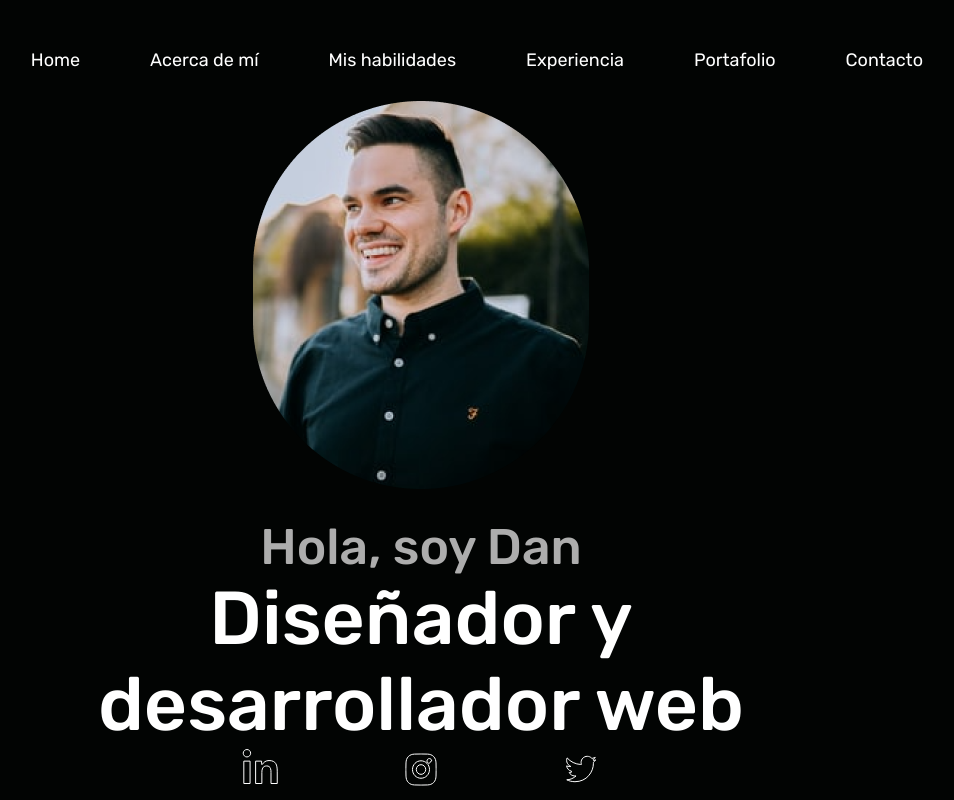
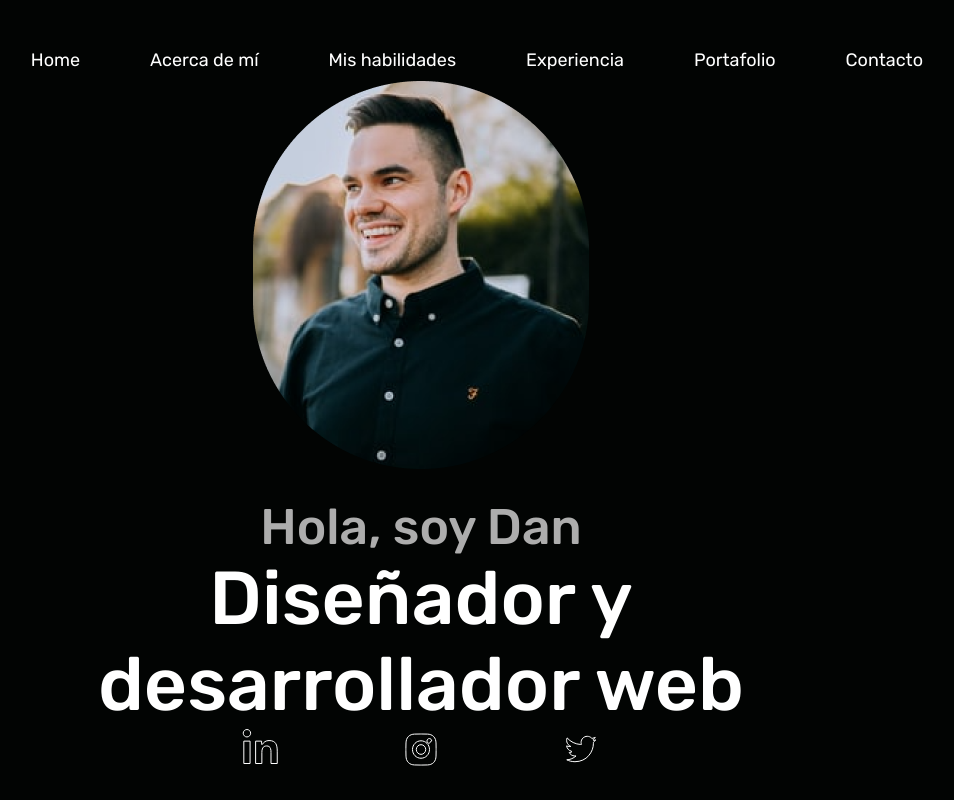
Before and after one commit to fabian1718/portafolio, a plain HTML site: page index.html in a window 1280 px wide. Shown: the top 800 px of the page, without its empty margins (219-1173 px from the left). Drawn offline with Linux system fonts and the light colour scheme.

Commit message:
quite un padin que quitaba el centro

```diff
--- a/style/style.css
+++ b/style/style.css
@@ -70,7 +70,7 @@ header {
   background-color: var(--black);
   width: 100%;
   margin-top: 2rem;
-  padding: 2rem 10% 2rem 0;
+  padding: 2rem 10% 0rem 0;
   display: flex;
   justify-content: end;
   position: sticky;
```
